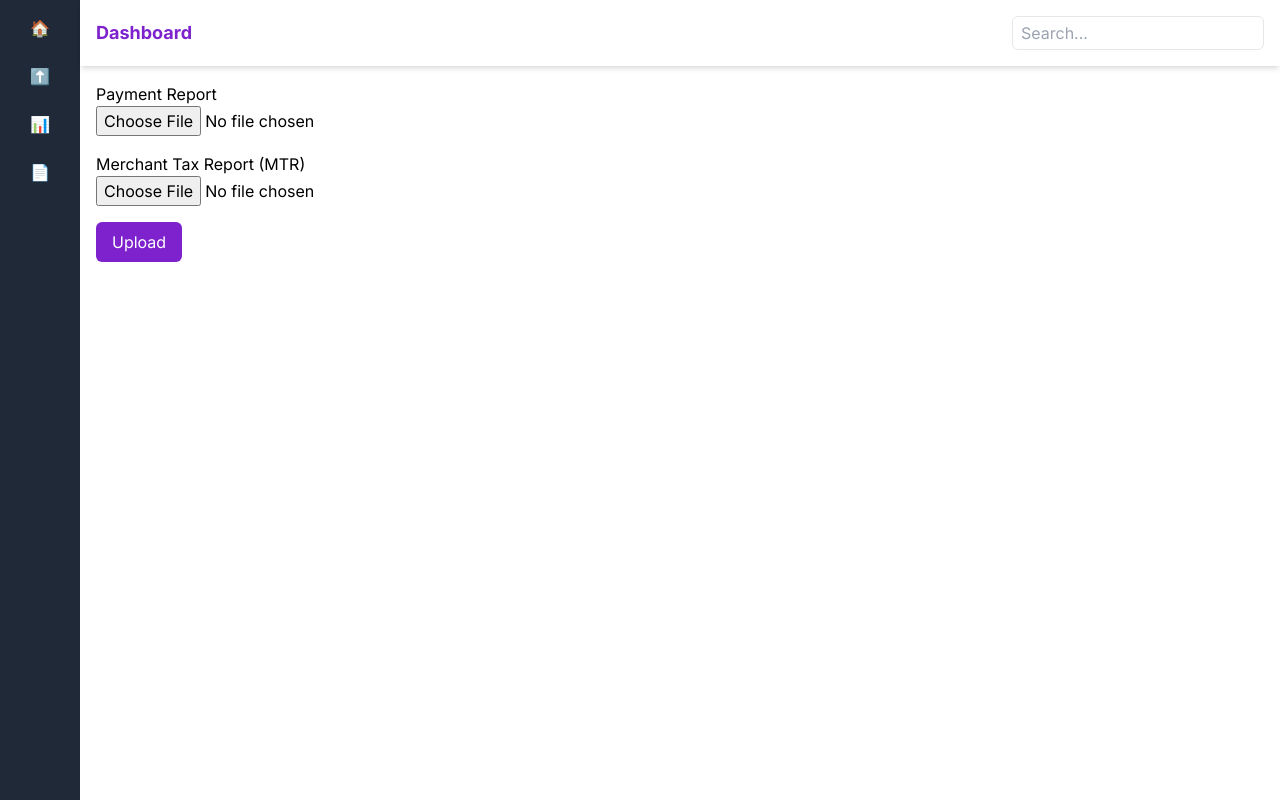
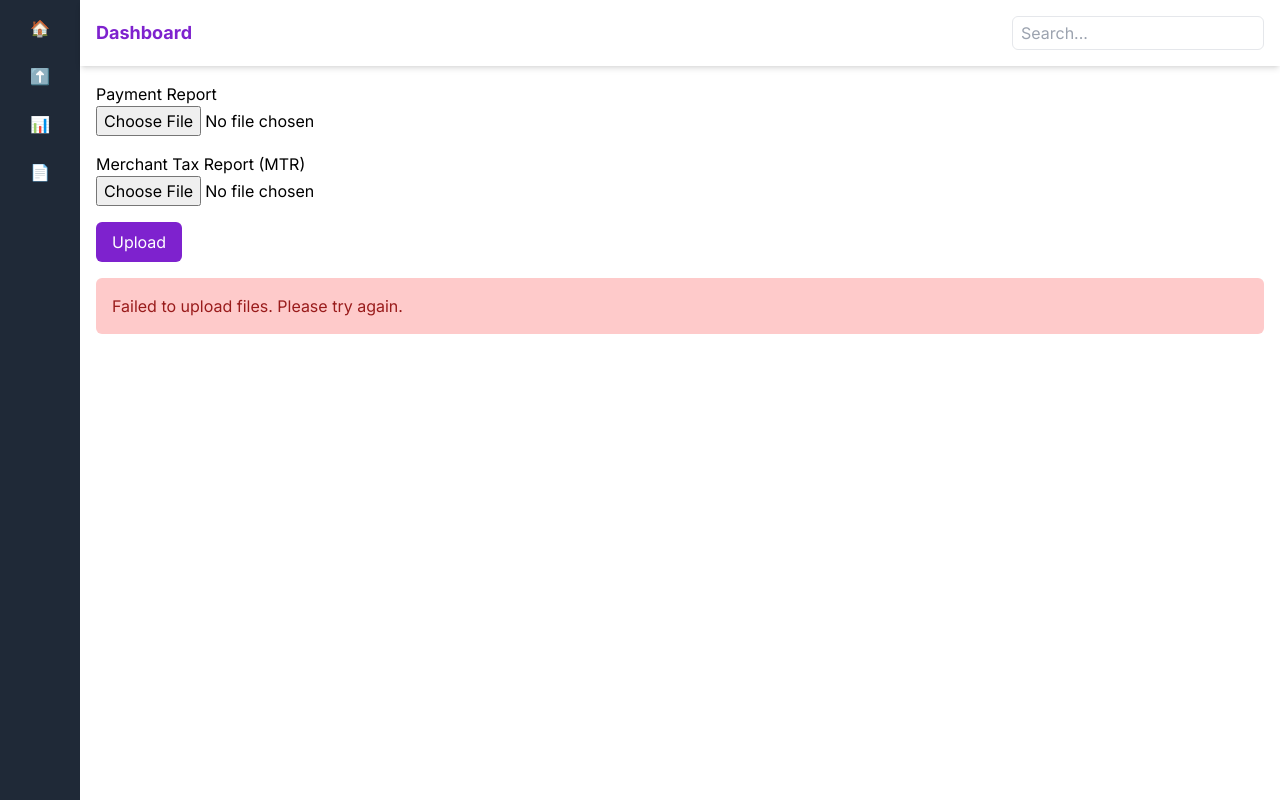
Before and after one commit to Aadarshprajapati777/data_engineering_ELT_fullstack_application, a Next.js app in the folder frontend/: page /upload in a window 1280 px wide. Both pictures are taken after a click on the button "Upload". Built offline with nearby package versions, Linux system fonts and the light colour scheme; no server answers.

Commit message:
add: upload files page

```diff
--- a/frontend/app/upload/page.js
+++ b/frontend/app/upload/page.js
@@ -1,13 +1,16 @@
-// app/upload/page.js
 "use client"
 
 import React, { useState } from 'react';
 import Sidebar from '../components/layout/      Sidebar';
 import Topbar from '../components/layout/      Topbar';
+import Loader from '../components/loader/Loader';
 import { uploadFiles } from '../api/api';
+import { motion, AnimatePresence } from 'framer-motion';
 
 const UploadPage = () => {
   const [files, setFiles] = useState({ payment: null, mtr: null });
+  const [message, setMessage] = useState('');
+  const [loading, setLoading] = useState(false);
 
   const handleFileChange = (e) => {
     setFiles({ ...files, [e.target.name]: e.target.files[0] });
@@ -15,11 +18,20 @@ const UploadPage = () => {
 
   const handleUpload = async () => {
     const formData = new FormData();
-    formData.append('payment', files.payment);
-    formData.append('mtr', files.mtr);
+    formData.append('payment_file', files.payment);
+    formData.append('mtr_file', files.mtr);
 
-    const response = await uploadFiles(formData);
-    console.log('Upload response:', response);
+    setLoading(true);
+    try {
+      const response = await uploadFiles(formData);
+      console.log('Upload response:', response);
+      setMessage(response.message);
+    } catch (error) {
+      console.error('Upload failed:', error);
+      setMessage('Failed to upload files. Please try again.');
+    } finally {
+      setLoading(false);
+    }
   };
 
   return (
@@ -36,9 +48,31 @@ const UploadPage = () => {
             <label className="block">Merchant Tax Report (MTR)</label>
             <input type="file" name="mtr" onChange={handleFileChange} />
           </div>
-          <button onClick={handleUpload} className="bg-purple-700 text-white px-4 py-2 rounded-md">
-            Upload
+          <button
+            onClick={handleUpload}
+            className="bg-purple-700 text-white px-4 py-2 rounded-md"
+            disabled={loading}
+          >
+            {loading ? 'Uploading...' : 'Upload'}
           </button>
+
+          <AnimatePresence>
+            {loading && <Loader />}
+          </AnimatePresence>
+
+          <AnimatePresence>
+            {!loading && message && (
+              <motion.div
+                initial={{ opacity: 0, y: 20 }}
+                animate={{ opacity: 1, y: 0 }}
+                exit={{ opacity: 0, y: -20 }}
+                transition={{ duration: 0.5 }}
+                className={`mt-4 p-4 rounded-md ${message.includes('Successfully') ? 'bg-green-200 text-green-800' : 'bg-red-200 text-red-800'}`}
+              >
+                {message}
+              </motion.div>
+            )}
+          </AnimatePresence>
         </div>
       </div>
     </div>
```
